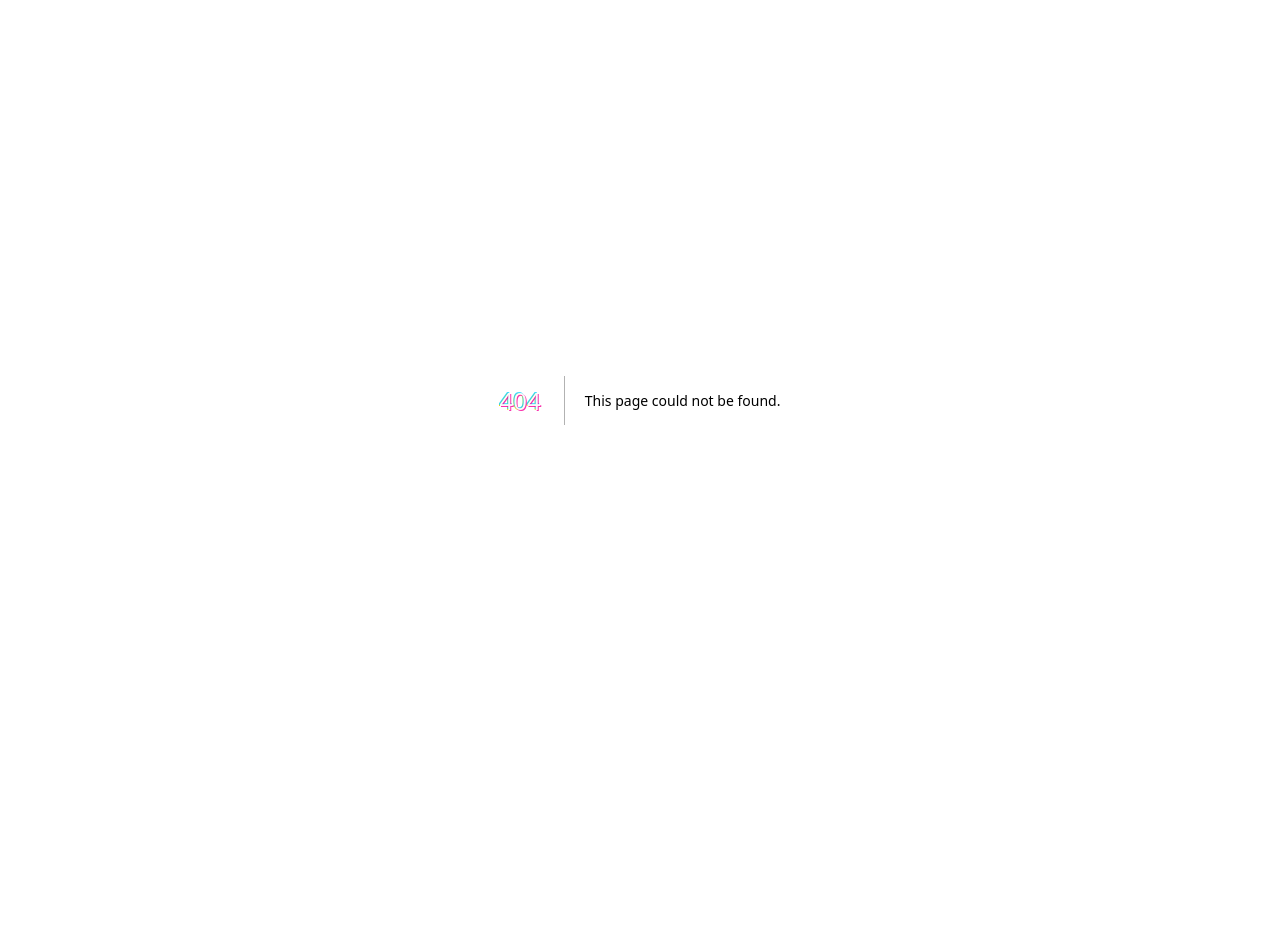
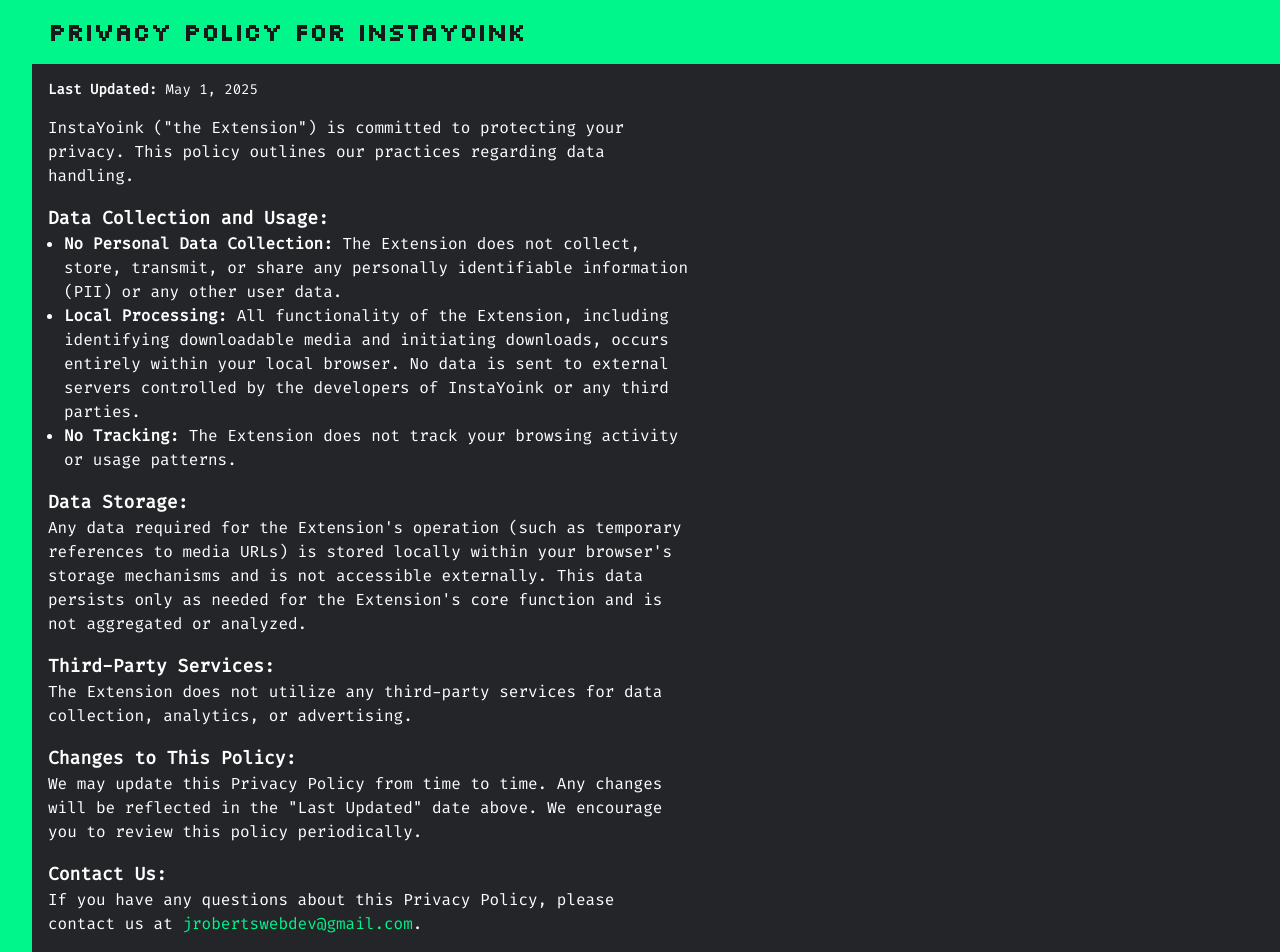
Before and after one commit to FlapShatner/portfolio-v2, a Next.js app: page /yoink in a window 1280 px wide. Before the commit this address had no page. Shown: the top 952 px of the page. Before the commit the page ends 800 px from the top, so only its background shows below. Built offline with nearby package versions, Linux system fonts and the light colour scheme.

Commit message:
add yoink privacy policy

```diff
--- a/app/layout.tsx
+++ b/app/layout.tsx
@@ -1,23 +1,42 @@
-import './globals.css'
-import { Analytics } from '@vercel/analytics/react'
-import type { Metadata } from 'next'
-import { Press_Start_2P, Fira_Code } from 'next/font/google'
+import './globals.css';
+import { Analytics } from '@vercel/analytics/react';
+import type { Metadata } from 'next';
+import { Press_Start_2P, Fira_Code, Silkscreen } from 'next/font/google';
 
-const ps = Press_Start_2P({ subsets: ['latin-ext'], weight: ['400'], variable: '--ps' })
-const fira = Fira_Code({ subsets: ['latin-ext'], weight: ['400'], variable: '--fira' })
+const ps = Press_Start_2P({
+  subsets: ['latin-ext'],
+  weight: ['400'],
+  variable: '--ps',
+});
+const fira = Fira_Code({
+  subsets: ['latin-ext'],
+  weight: ['400'],
+  variable: '--fira',
+});
+const silkscreen = Silkscreen({
+  subsets: ['latin-ext'],
+  weight: ['400'],
+  variable: '--silkscreen',
+});
 
 export const metadata: Metadata = {
   title: 'Jordan Roberts',
   description: 'My project portfolio',
-}
+};
 
-export default function RootLayout({ children }: { children: React.ReactNode }) {
+export default function RootLayout({
+  children,
+}: {
+  children: React.ReactNode;
+}) {
   return (
-  <html lang='en'>
-   <body className={`${ps.variable} ${fira.variable} `}>
+    <html lang="en">
+      <body
+        className={`${ps.variable} ${fira.variable} ${silkscreen.variable}`}
+      >
         {children}
         <Analytics />
       </body>
     </html>
- )
+  );
 }
--- /dev/null
+++ b/app/yoink/page.tsx
@@ -0,0 +1,86 @@
+import React from 'react';
+
+function PrivacyPolicy() {
+  const contactInfo = 'jrobertswebdev@gmail.com';
+
+  return (
+    <div className="bg-yoink-bg text-white h-full pb-12 border-l-[32px] border-yoink-green ">
+      <h2 className="text-2xl font-bold mb-4 bg-yoink-green text-yoink-dark p-4 font-silkscreen">
+        Privacy Policy for InstaYoink
+      </h2>
+      <div className="px-4 max-w-2xl font-secondary ">
+        <p className="text-sm my-2">
+          <strong>Last Updated:</strong> May 1, 2025
+        </p>
+
+        <p className="my-4">
+          {` InstaYoink ("the Extension") is committed to protecting your privacy.
+        This policy outlines our practices regarding data handling.`}
+        </p>
+        <div className="my-4">
+          <h3 className="text-lg font-bold">Data Collection and Usage:</h3>
+          <ul className="list-disc list-outside ml-4">
+            <li>
+              <strong>No Personal Data Collection:</strong> The Extension does
+              not collect, store, transmit, or share any personally identifiable
+              information (PII) or any other user data.
+            </li>
+            <li>
+              <strong>Local Processing:</strong> All functionality of the
+              Extension, including identifying downloadable media and initiating
+              downloads, occurs entirely within your local browser. No data is
+              sent to external servers controlled by the developers of
+              InstaYoink or any third parties.
+            </li>
+            <li>
+              <strong>No Tracking:</strong> The Extension does not track your
+              browsing activity or usage patterns.
+            </li>
+          </ul>
+        </div>
+
+        <div className="my-4">
+          <h3 className="text-lg font-bold">Data Storage:</h3>
+          <p>
+            {` Any data required for the Extension's operation (such as temporary
+        references to media URLs) is stored locally within your browser's
+        storage mechanisms and is not accessible externally. This data persists
+        only as needed for the Extension's core function and is not aggregated
+        or analyzed.`}
+          </p>
+        </div>
+
+        <div className="my-4">
+          <h3 className="text-lg font-bold">Third-Party Services:</h3>
+          <p>
+            The Extension does not utilize any third-party services for data
+            collection, analytics, or advertising.
+          </p>
+        </div>
+
+        <div className="my-4">
+          <h3 className="text-lg font-bold">Changes to This Policy:</h3>
+          <p>
+            {` We may update this Privacy Policy from time to time. Any changes will be
+        reflected in the "Last Updated" date above. We encourage you to review
+        this policy periodically.`}
+          </p>
+        </div>
+
+        <div className="my-4">
+          <h3 className="text-lg font-bold">Contact Us:</h3>
+          <p>
+            If you have any questions about this Privacy Policy, please contact
+            us at <span className="text-yoink-green">{contactInfo}</span>.
+          </p>
+        </div>
+        <p>
+          By installing and using InstaYoink, you agree to the terms outlined in
+          this Privacy Policy.
+        </p>
+      </div>
+    </div>
+  );
+}
+
+export default PrivacyPolicy;
--- a/tailwind.config.js
+++ b/tailwind.config.js
@@ -1,11 +1,16 @@
 /** @type {import('tailwindcss').Config} */
 module.exports = {
- content: ['./pages/**/*.{js,ts,jsx,tsx,mdx}', './components/**/*.{js,ts,jsx,tsx,mdx}', './app/**/*.{js,ts,jsx,tsx,mdx}'],
+  content: [
+    './pages/**/*.{js,ts,jsx,tsx,mdx}',
+    './components/**/*.{js,ts,jsx,tsx,mdx}',
+    './app/**/*.{js,ts,jsx,tsx,mdx}',
+  ],
   theme: {
     extend: {
       backgroundImage: {
         'gradient-radial': 'radial-gradient(var(--tw-gradient-stops))',
-    'gradient-conic': 'conic-gradient(from 180deg at 50% 50%, var(--tw-gradient-stops))',
+        'gradient-conic':
+          'conic-gradient(from 180deg at 50% 50%, var(--tw-gradient-stops))',
       },
       colors: {
         'bg-primary': '#242a33',
@@ -13,12 +18,16 @@
         'text-hl': '#65acca',
         'text-hl-hover': '#47bbec',
         'text-sec': '#ffffffc1',
+        'yoink-green': '#00f58b',
+        'yoink-bg': '#232529',
+        'yoink-dark': '#19181b',
       },
       fontFamily: {
         primary: ['var(--ps)'],
         secondary: ['var(--fira)'],
+        silkscreen: ['var(--silkscreen)'],
       },
     },
   },
   plugins: [],
-}
+};
```
Lines whose indentation alone changed are shown as unchanged.
